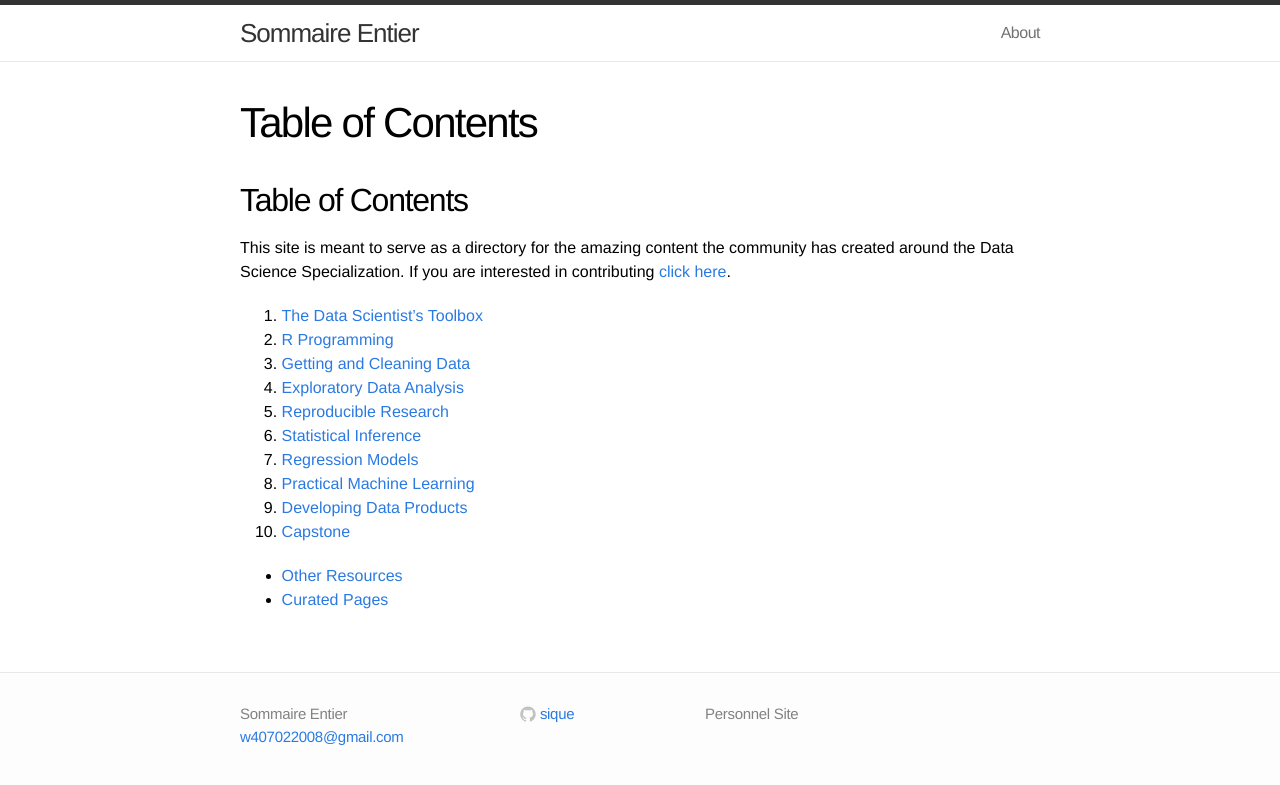
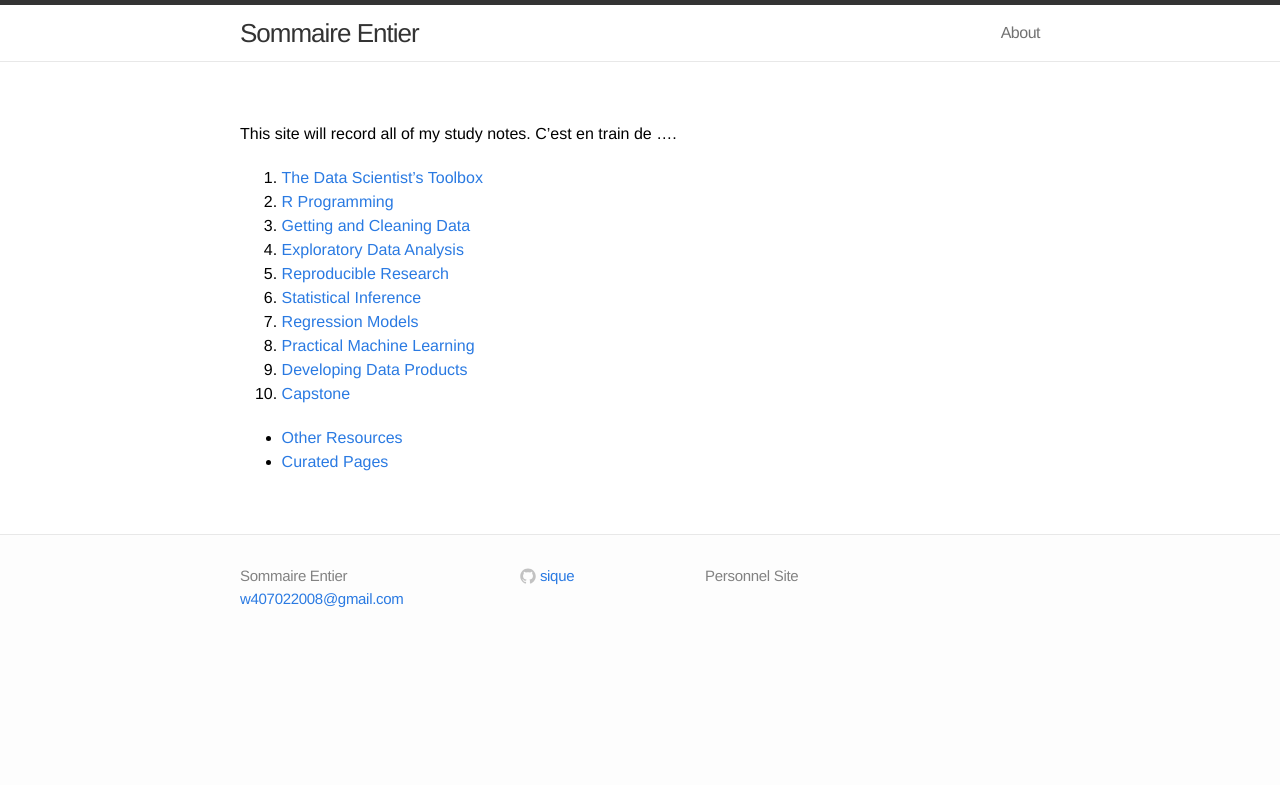
Before and after one commit to w407022008/Wangze.github.io, a Jekyll site: the page built from index.md, in a window 1280 px wide. Shown: the top 785 px of the page. Built offline with Jekyll 4.4.1, drawn with Linux system fonts in a browser that asks for light colours; our own code applies the rules of GitHub Pages for plain Markdown files.

Commit message:
time to start

```diff
--- a/index.md
+++ b/index.md
@@ -2,11 +2,7 @@
 layout: page
 ---
 
-## Table of Contents
-
-This site is meant to serve as a directory for the amazing content the
-community has created around the Data Science Specialization. If you are
-interested in contributing [click here](https://github.com/DataScienceSpecialization/DataScienceSpecialization.github.io#contributing).
+This site will record all of my study notes. C'est en train de ....
 
 1. [The Data Scientist’s Toolbox](/sique.github.io/toolbox/)
 2. [R Programming](/sique.github.io/rprog/)
```
